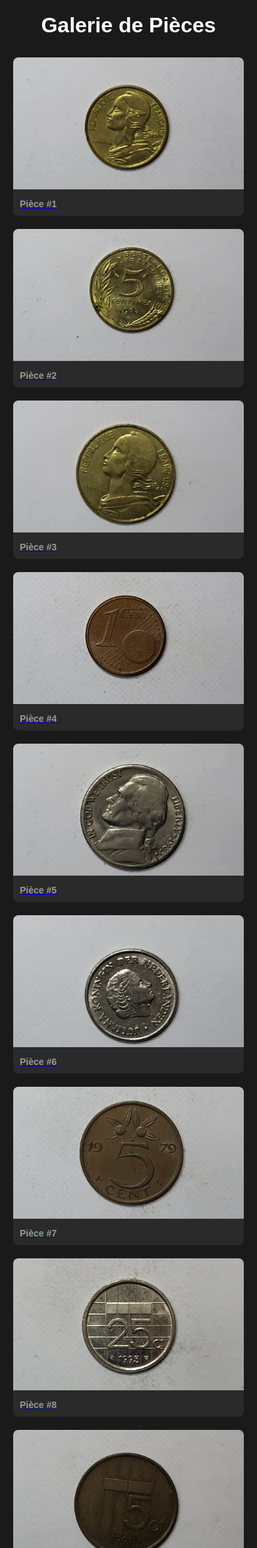
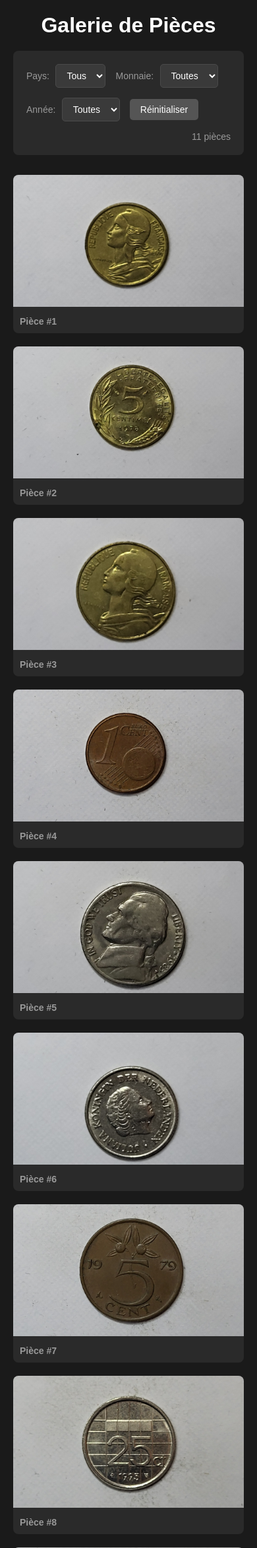
Before and after one commit to germain-italic/coins, a PHP site: page /gallery/index.php in a window 390 px wide. Shown: the top 2346 px of the page at 66% size. Run offline with PHP 8.4, Linux system fonts and the light colour scheme.

Commit message:
Add filtering by country, currency and year on gallery homepage
Features:
- Dropdown filters for country, currency, and year
- Auto-update on filter selection
- Reset button to clear all filters
- Live count display (filtered/total coins)
- "No results" message when no coins match
- Filter values extracted from metadata
- Clean URL params (?country=France&year=1978)
- Responsive design with flexbox layout

🤖 Generated with [Claude Code](https://claude.com/claude-code)

Co-Authored-By: Claude <noreply@anthropic.com>

```diff
--- a/gallery/index.php
+++ b/gallery/index.php
@@ -1,6 +1,39 @@
 <?php
 require_once 'config.php';
+
+// Récupérer tous les coins et métadonnées
 $coins = getCoins();
+$allMetadata = getMetadata();
+
+// Extraire les valeurs uniques pour les filtres
+$countries = [];
+$currencies = [];
+$years = [];
+
+foreach ($allMetadata as $meta) {
+    if (isset($meta['country']) && $meta['country']) {
+        $countries[$meta['country']] = true;
+    }
+    if (isset($meta['currency']) && $meta['currency']) {
+        $currencies[$meta['currency']] = true;
+    }
+    if (isset($meta['year']) && $meta['year']) {
+        $years[$meta['year']] = true;
+    }
+}
+
+$countries = array_keys($countries);
+$currencies = array_keys($currencies);
+$years = array_keys($years);
+
+sort($countries);
+sort($currencies);
+rsort($years); // Années décroissantes
+
+// Récupérer les filtres actifs
+$filterCountry = $_GET['country'] ?? '';
+$filterCurrency = $_GET['currency'] ?? '';
+$filterYear = $_GET['year'] ?? '';
 ?>
 <!DOCTYPE html>
 <html lang="fr">
@@ -11,20 +44,118 @@ $coins = getCoins();
     <style>
         * { margin: 0; padding: 0; box-sizing: border-box; }
         body { font-family: Arial, sans-serif; background: #1a1a1a; color: #fff; padding: 20px; }
-        h1 { text-align: center; margin-bottom: 30px; }
-        .grid { display: grid; grid-template-columns: repeat(auto-fill, minmax(200px, 1fr)); gap: 20px; }
-        .coin-card { background: #2a2a2a; border-radius: 8px; overflow: hidden; cursor: pointer; transition: transform 0.2s; }
+        h1 { text-align: center; margin-bottom: 20px; }
+
+        .filters {
+            max-width: 1200px;
+            margin: 0 auto 30px;
+            padding: 20px;
+            background: #2a2a2a;
+            border-radius: 8px;
+            display: flex;
+            gap: 15px;
+            flex-wrap: wrap;
+            align-items: center;
+        }
+        .filters label { font-size: 14px; color: #999; margin-right: 5px; }
+        .filters select {
+            padding: 8px 12px;
+            background: #3a3a3a;
+            color: #fff;
+            border: 1px solid #4a4a4a;
+            border-radius: 5px;
+            cursor: pointer;
+            font-size: 14px;
+        }
+        .filters select:hover { background: #4a4a4a; }
+        .filters button {
+            padding: 8px 16px;
+            background: #555;
+            color: #fff;
+            border: none;
+            border-radius: 5px;
+            cursor: pointer;
+            font-size: 14px;
+        }
+        .filters button:hover { background: #666; }
+        .filter-count { margin-left: auto; color: #999; font-size: 14px; }
+
+        .grid { display: grid; grid-template-columns: repeat(auto-fill, minmax(200px, 1fr)); gap: 20px; max-width: 1200px; margin: 0 auto; }
+        .coin-card { background: #2a2a2a; border-radius: 8px; overflow: hidden; cursor: pointer; transition: transform 0.2s; text-decoration: none; color: inherit; }
         .coin-card:hover { transform: scale(1.05); }
         .coin-card img { width: 100%; height: 200px; object-fit: cover; }
         .coin-info { padding: 10px; }
         .coin-info h3 { font-size: 14px; color: #999; }
+        .coin-info p { font-size: 12px; color: #777; margin-top: 5px; }
+        .no-results { text-align: center; color: #999; padding: 40px; }
     </style>
 </head>
 <body>
     <h1>Galerie de Pièces</h1>
-    <div class="grid">
-        <?php foreach ($coins as $index => $coinImages):
+
+    <div class="filters">
+        <div>
+            <label for="country">Pays:</label>
+            <select id="country" name="country">
+                <option value="">Tous</option>
+                <?php foreach ($countries as $country): ?>
+                    <option value="<?= htmlspecialchars($country) ?>" <?= $filterCountry === $country ? 'selected' : '' ?>>
+                        <?= htmlspecialchars($country) ?>
+                    </option>
+                <?php endforeach; ?>
+            </select>
+        </div>
+
+        <div>
+            <label for="currency">Monnaie:</label>
+            <select id="currency" name="currency">
+                <option value="">Toutes</option>
+                <?php foreach ($currencies as $currency): ?>
+                    <option value="<?= htmlspecialchars($currency) ?>" <?= $filterCurrency === $currency ? 'selected' : '' ?>>
+                        <?= htmlspecialchars($currency) ?>
+                    </option>
+                <?php endforeach; ?>
+            </select>
+        </div>
+
+        <div>
+            <label for="year">Année:</label>
+            <select id="year" name="year">
+                <option value="">Toutes</option>
+                <?php foreach ($years as $year): ?>
+                    <option value="<?= htmlspecialchars($year) ?>" <?= $filterYear === $year ? 'selected' : '' ?>>
+                        <?= htmlspecialchars($year) ?>
+                    </option>
+                <?php endforeach; ?>
+            </select>
+        </div>
+
+        <button onclick="resetFilters()">Réinitialiser</button>
+
+        <span class="filter-count" id="filterCount"></span>
+    </div>
+
+    <div class="grid" id="coinGrid">
+        <?php
+        $displayedCount = 0;
+        foreach ($coins as $index => $coinImages):
             $meta = getCoinMetadata($index);
+
+            // Appliquer les filtres
+            $show = true;
+            if ($filterCountry && (!$meta || ($meta['country'] ?? '') !== $filterCountry)) {
+                $show = false;
+            }
+            if ($filterCurrency && (!$meta || ($meta['currency'] ?? '') !== $filterCurrency)) {
+                $show = false;
+            }
+            if ($filterYear && (!$meta || ($meta['year'] ?? '') !== $filterYear)) {
+                $show = false;
+            }
+
+            if (!$show) continue;
+            $displayedCount++;
+
             $label = $meta ? "{$meta['country']} - {$meta['value']}" : "Pièce #" . ($index + 1);
         ?>
             <a href="coin.php?id=<?= $index ?>" class="coin-card">
@@ -37,6 +168,42 @@ $coins = getCoins();
                 </div>
             </a>
         <?php endforeach; ?>
+
+        <?php if ($displayedCount === 0): ?>
+            <div class="no-results">Aucune pièce ne correspond aux filtres sélectionnés.</div>
+        <?php endif; ?>
     </div>
+
+    <script>
+        function updateFilters() {
+            const country = document.getElementById('country').value;
+            const currency = document.getElementById('currency').value;
+            const year = document.getElementById('year').value;
+
+            const params = new URLSearchParams();
+            if (country) params.set('country', country);
+            if (currency) params.set('currency', currency);
+            if (year) params.set('year', year);
+
+            const url = params.toString() ? '?' + params.toString() : 'index.php';
+            window.location.href = url;
+        }
+
+        function resetFilters() {
+            window.location.href = 'index.php';
+        }
+
+        document.getElementById('country').addEventListener('change', updateFilters);
+        document.getElementById('currency').addEventListener('change', updateFilters);
+        document.getElementById('year').addEventListener('change', updateFilters);
+
+        // Afficher le nombre de résultats
+        const count = <?= $displayedCount ?>;
+        const total = <?= count($coins) ?>;
+        const countText = count === total
+            ? `${total} pièce${total > 1 ? 's' : ''}`
+            : `${count} / ${total} pièce${total > 1 ? 's' : ''}`;
+        document.getElementById('filterCount').textContent = countText;
+    </script>
 </body>
 </html>
```
